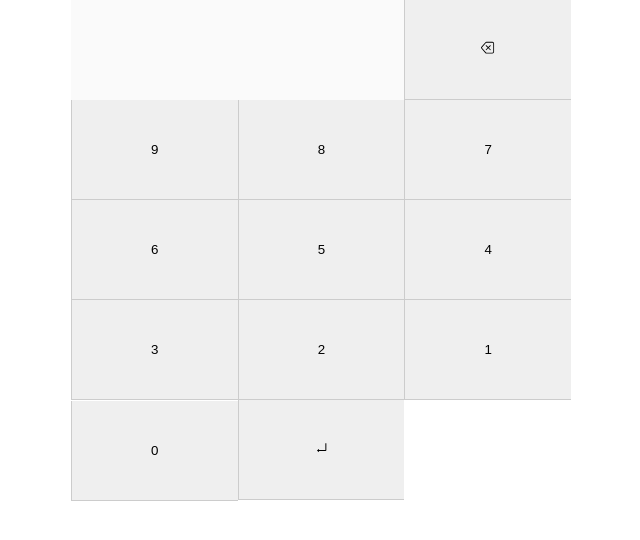
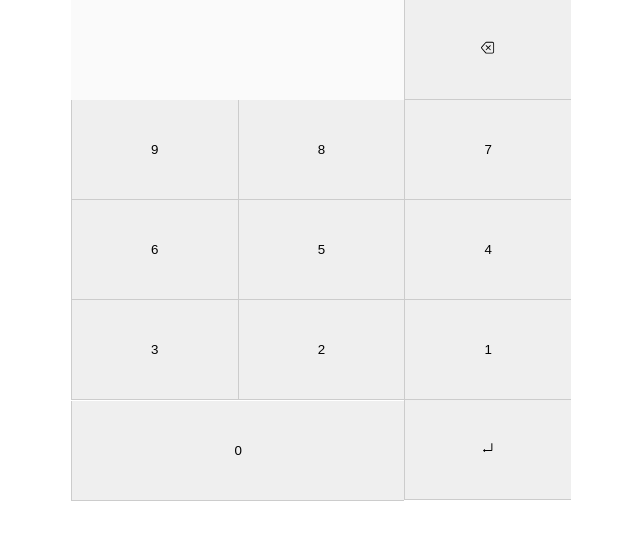
Before and after one commit to jo372/mind-app, a React (Create React App) app: page / in a window 1280 px wide. Shown: the top 540 px of the page, without its empty margins (319-959 px from the left). Built offline with nearby package versions, Linux system fonts and the light colour scheme.

Commit message:
updated to include a text-center class and an error class. Also updated the pin_button_0 width to take up 2/3rd of the remaining space.

```diff
--- a/src/App.css
+++ b/src/App.css
@@ -40,6 +40,18 @@ html, body {
   display:flex;
 }
 
+#pin_button_0 {
+  width: calc(100%/1.5);
+}
+
+.text-center {
+  text-align: center;
+}
+
+.error {
+  color: red;
+}
+
 .disable-text-select {
   -webkit-user-select: none;
   -moz-user-select: none;
```
